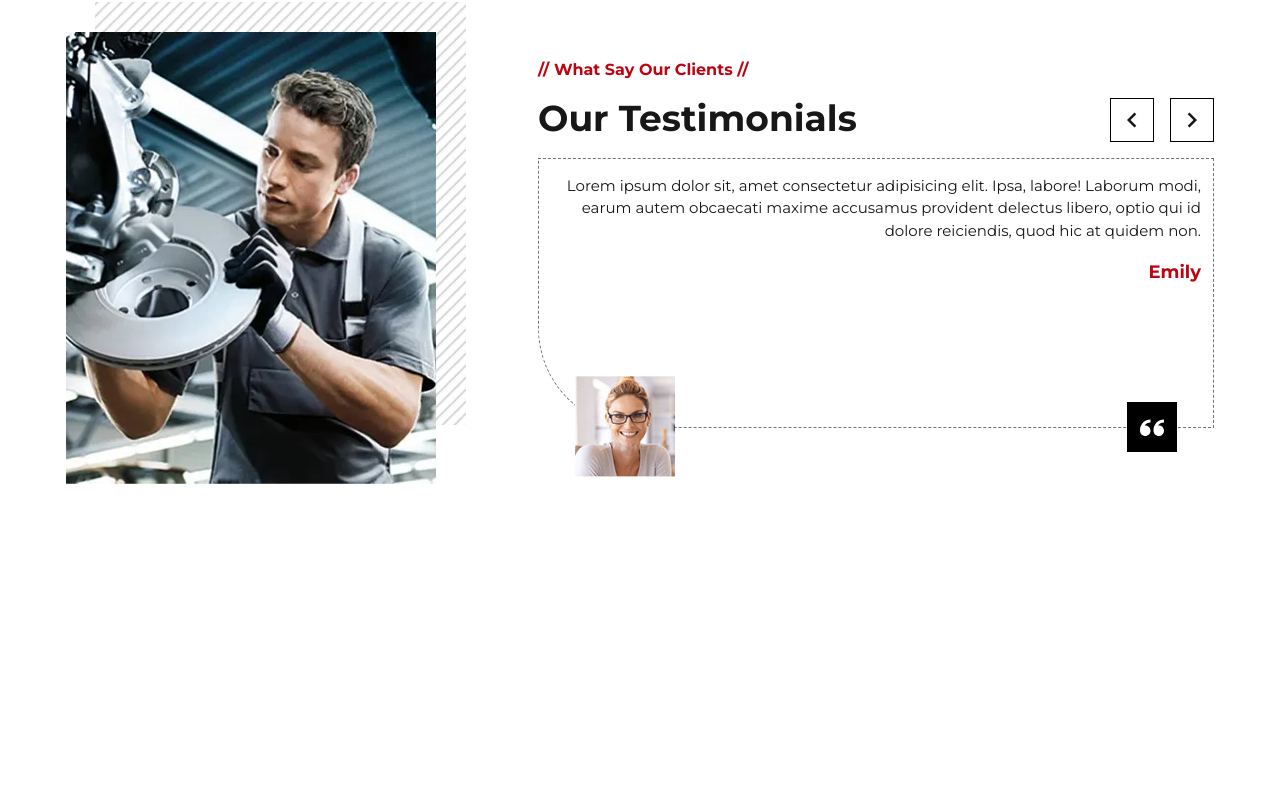
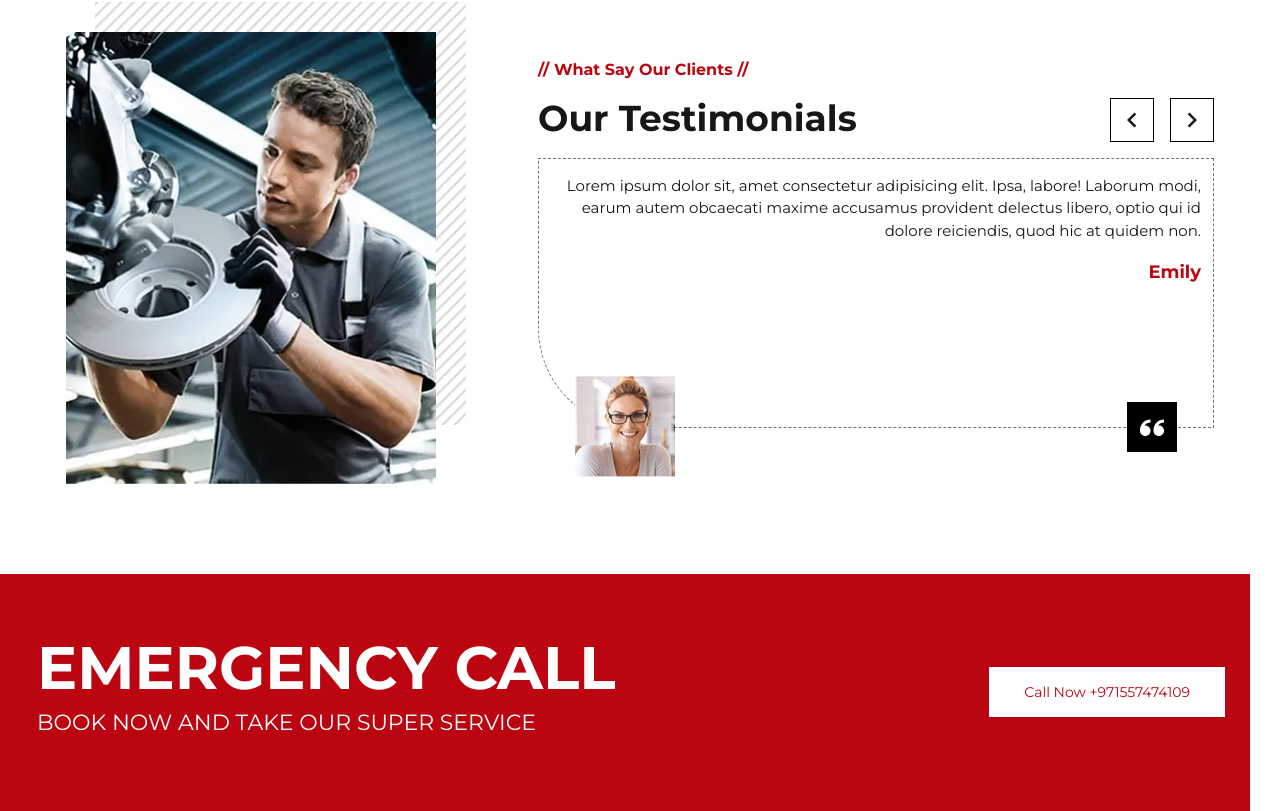
Before and after one commit to TopDEV-fs/CarstyreRepair_Website, a Next.js app: page / in a window 1280 px wide. Shown: the part 4629-5440 px from the top of the page. Before the commit the page ends 5203 px from the top, so only its background shows below. Built offline with nearby package versions, Linux system fonts and the light colour scheme.

Commit message:
create footer component and add emergency call section init

```diff
--- /dev/null
+++ b/src/app/Components/Footer.jsx
@@ -0,0 +1,21 @@
+import React from 'react'
+
+export default function Footer() {
+  return (
+    <section>
+      <div className='flex items-center justify-center w-full max-w-[1250px] py-12 bg-[#BB0612]'>
+        <div className='container flex items-center justify-between py-4 mx-3 text-white'>
+          <div className='px-3'>
+            <h1 className='font-bold text-6xl mb-2'>EMERGENCY CALL</h1>
+            <h4 className='text-twintytwo mb-2'>BOOK NOW AND TAKE OUR SUPER SERVICE</h4>
+          </div>
+          <div className='flex items-center text-[#BB0612]'>
+            <a href='#' className='bg-white text-sm py-fifteen px-thirtyfive hover:bg-[#222222] hover:text-white'>
+              Call Now +971557474109
+            </a>
+          </div>
+        </div>
+      </div>
+    </section>
+  )
+}
--- a/src/app/page.js
+++ b/src/app/page.js
@@ -5,6 +5,7 @@ import Features from "./Components/Features";
 import Services from "./Components/Services";
 import ChooseUs from "./Components/ChooseUs";
 import Testimonial from "./Components/Testimonial";
+import Footer from "./Components/Footer";
 
 export default function Home() {
   return (
@@ -16,6 +17,7 @@ export default function Home() {
       <Services/>
       <ChooseUs/>
       <Testimonial/>
+      <Footer/>
     </div>
   );
 }
--- a/tailwind.config.js
+++ b/tailwind.config.js
@@ -23,7 +23,8 @@ module.exports = {
       },
       fontSize: {
         fifteen: '15px',
-        seventeen: '17px'
+        seventeen: '17px',
+        twintytwo: '22px',
       },
       padding: {
         fifteen: '15px',
```
